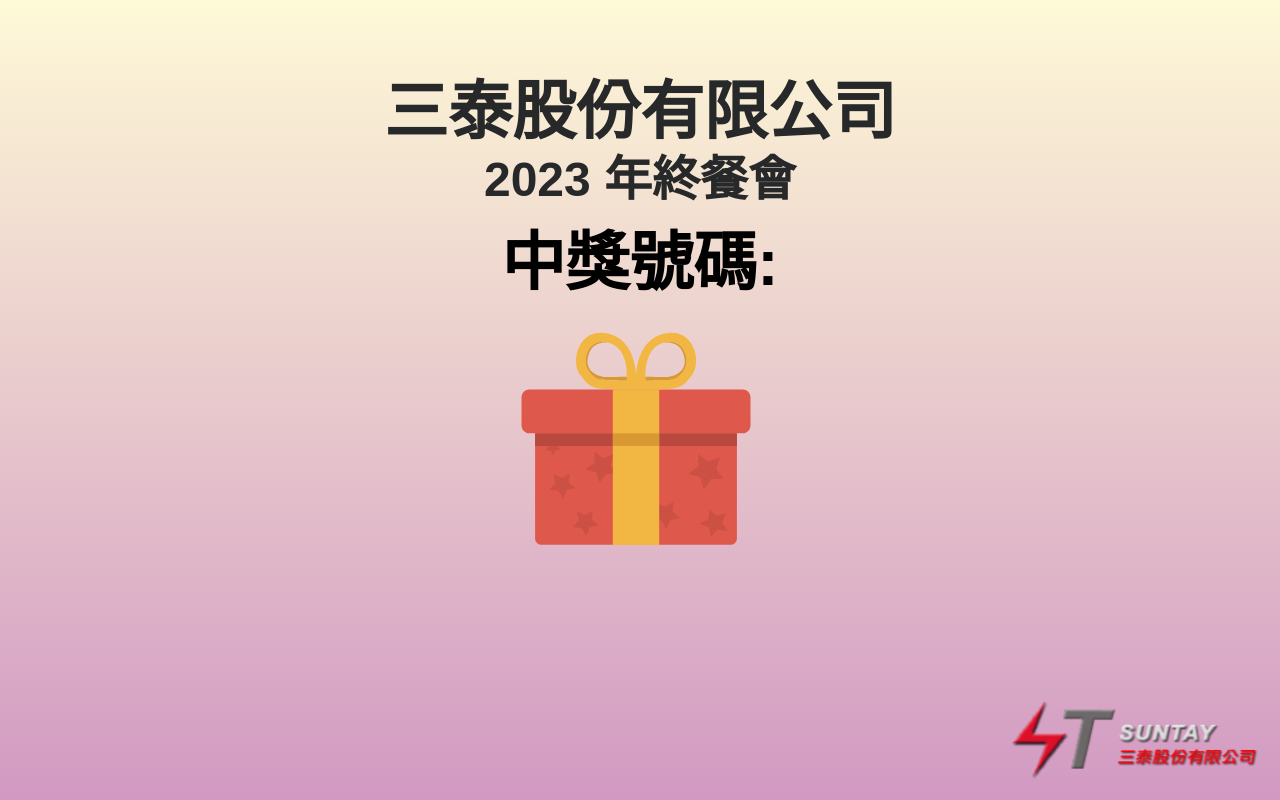
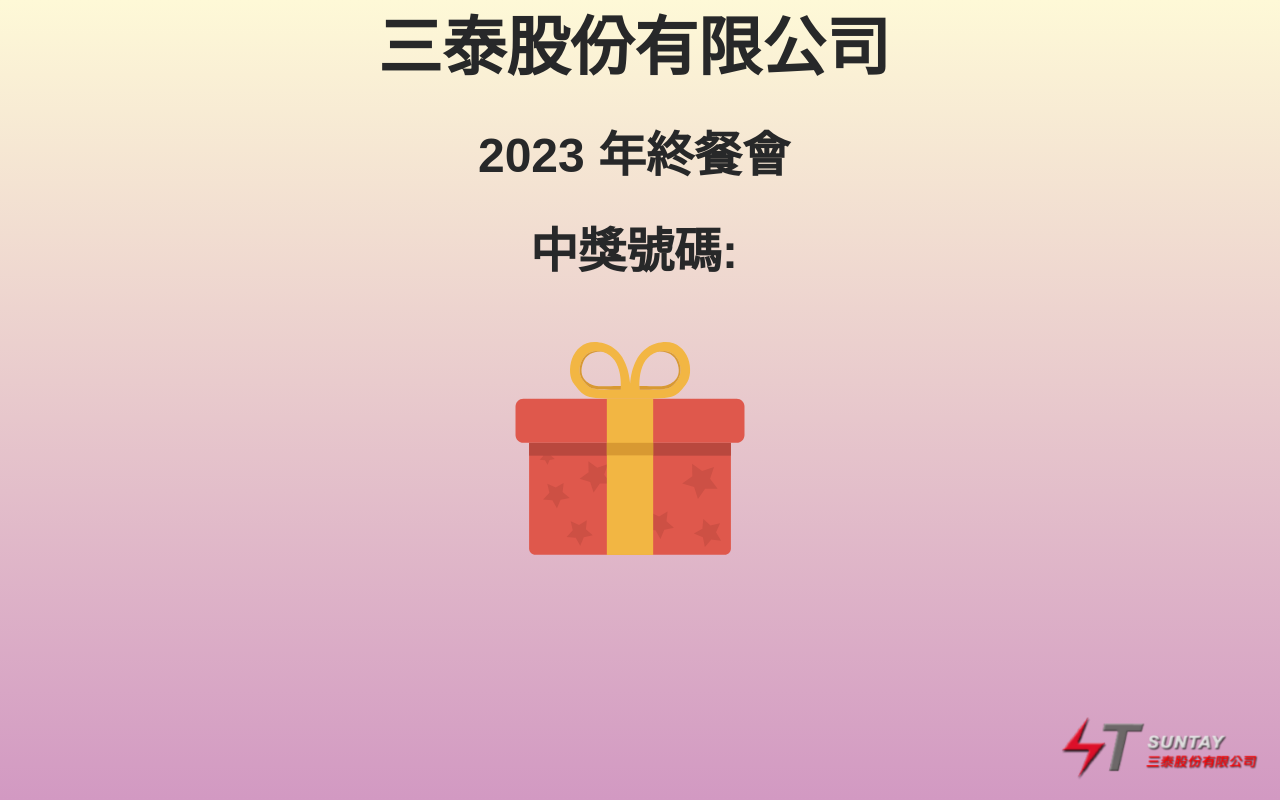
Before and after one commit to waynechang1123/random_picker, a plain HTML site: page index.html in a window 1280 px wide. Drawn offline with nearby package versions, Linux system fonts and the light colour scheme.

Commit message:
Update layout

```diff
--- a/index.html
+++ b/index.html
@@ -1,30 +1,23 @@
 <!DOCTYPE html>
-<html>
+<html lang="en">
   <head>
-  <title>Random Number Generator</title>
+    <meta charset="utf-8" />
+    <meta name="viewport" content="width=device-width, initial-scale=1" />
+    <title>Bootstrap demo</title>
+    <link
+      href="https://cdn.jsdelivr.net/npm/bootstrap@5.3.0/dist/css/bootstrap.min.css"
+      rel="stylesheet"
+      integrity="sha384-9ndCyUaIbzAi2FUVXJi0CjmCapSmO7SnpJef0486qhLnuZ2cdeRhO02iuK6FUUVM"
+      crossorigin="anonymous"
+    />
     <style>
-    html, body {
+      html,
+      body {
         height: 100%;
-      margin: 0;
-      padding: 0;
-      display: flex;
-      justify-content: center;
-      align-items: center;
-      flex-direction: column; /* 讓元素在垂直方向排列 */
 
         background-image: linear-gradient(to top, #d299c2 0%, #fef9d7 100%);
         font-family: Arial, sans-serif; /* 使用 Arial 字體，如果沒有此字體則使用 sans-serif 作為備用字體 */
       }
-    #refreshIcon {
-      cursor: pointer;
-      margin-bottom: 20px; /* 圖示與隨機數字之間的間距 */
-      width: auto; /* 設定 SVG 圖檔的寬度為自動調整 */
-      height: auto; /* 設定 SVG 圖檔的高度為自動調整 */
-      max-width: 100%; /* 最大寬度為父元素的寬度 */
-      max-height: 100%; /* 最大高度為父元素的高度 */
-      transition: transform 0.3s ease; /* 加入移動的過渡效果 */
-    }
-
 
       /* 定義點擊後的晃動動畫 */
       @keyframes swing {
@@ -50,15 +43,7 @@
         animation: swing 0.5s ease;
       }
 
-     #randomNumber {
-      font-size: 8vh;
-      font-weight: bold; /* 設定粗體 */
-    }
-
       #company {
-      position: fixed; /* 設定為固定位置 */
-      top: 50px; /* 距離上方的距離為 50px */
-      padding: 10px; /* 加上一些內間 */
         width: 100%; /* 橫向寬度 100% */
         text-align: center; /* 文字置中 */
         font-weight: bold; /* 粗體 */
@@ -66,49 +51,103 @@
         color: #272829;
       }
       #activity {
-      position: fixed; /* 設定為固定位置 */
-      top: 50px; /* 距離上方的距離為 50px */
-      padding: 10px; /* 加上一些內間 */
         width: 100%; /* 橫向寬度 100% */
         text-align: center; /* 文字置中 */
         font-weight: bold; /* 粗體 */
         font-size: 6vh;
         color: #272829;
-      margin-top: 10vh; /* 上方間距為 20px */
+      }
+      #randomNumber {
+        width: 100%; /* 橫向寬度 100% */
+        text-align: center; /* 文字置中 */
+        font-weight: bold; /* 粗體 */
+        font-size: 6vh;
+        color: #272829;
+      }
+      #refreshIcon {
+        cursor: pointer;
+        width: auto; /* 設定 SVG 圖檔的寬度為自動調整 */
+        height: auto; /* 設定 SVG 圖檔的高度為自動調整 */
+        max-width: 100%; /* 最大寬度為父元素的寬度 */
+        max-height: 100%; /* 最大高度為父元素的高度 */
+        transition: transform 0.3s ease; /* 加入移動的過渡效果 */
       }
       #company-logo {
         position: fixed; /* 設定為固定位置 */
         bottom: 20px; /* 距離底部的距離為 20px */
         right: 20px; /* 距離右邊的距離為 20px */
-      width: 250px; /* 圖片寬度 */
+        width: 25vh; /* 圖片寬度 */
         height: auto; /* 圖片高度自動調整 */
       }
     </style>
   </head>
+
   <body>
+    <div class="container">
+      <div class="row">
+        <div class="col-lg-12 pe-4 mb-4">
           <div id="company">三泰股份有限公司</div>
+        </div>
+      </div>
+      <div class="row">
+        <div class="col-lg-12 pe-4 mb-4">
           <div id="activity">2023 年終餐會</div>
-  <div id="randomNumber">中獎號碼:  </div>
-  <img id="company-logo" src="logo.png" alt="Company Logo">
-  <img id="refreshIcon" src="gift.svg" onclick="generateRandomNumber()" alt="Refresh Icon">
+        </div>
+      </div>
+      <div class="row">
+        <div class="col-lg-12 pe-4 mb-4">
+          <div id="randomNumber">中獎號碼:</div>
+        </div>
+      </div>
+      <div class="row">
+        <div class="col-lg-12 pe-4 mb-4 text-center">
+          <img
+            id="refreshIcon"
+            src="gift.svg"
+            onclick="generateRandomNumber()"
+            alt="Refresh Icon"
+          />
+        </div>
+      </div>
+      <div class="row">
+        <div class="col-lg-12 pe-4 mb-4">
+          <img id="company-logo" src="Logo.png" alt="Company Logo" />
+        </div>
+      </div>
+      <audio id="clickSound">
+        <source src="shake_small_box.mp3" type="audio/mpeg" />
+        Your browser does not support the audio element.
+      </audio>
+      <audio id="after_clickSound">
+        <source src="poka.mp3" type="audio/mpeg" />
+        Your browser does not support the audio element.
+      </audio>
 
       <script>
         function generateRandomNumber() {
+          var clickSound = document.getElementById("clickSound");
+          clickSound.play();
+
           var randomNumber = Math.floor(Math.random() * 131);
-      document.getElementById("randomNumber").innerHTML = "中獎號碼: " + randomNumber;
+          document.getElementById("randomNumber").innerHTML =
+            "中獎號碼: " + randomNumber;
 
           // 在點擊後為圖示添加 'clicked' class 以啟動動畫效果
           document.getElementById("refreshIcon").classList.add("clicked");
 
           // 0.5秒後移除 'clicked' class 以便下一次動畫
-      setTimeout(function(){
+          setTimeout(function () {
             document.getElementById("refreshIcon").classList.remove("clicked");
-      }, 500);
+          }, 1000);
+          clickSound.onended = function () {
+            var after_clickSound = document.getElementById("after_clickSound");
+            after_clickSound.play();
+          };
         }
 
         // 計算並設定 SVG 圖檔的大小
-    window.addEventListener('load', function() {
-      var refreshIcon = document.getElementById('refreshIcon');
+        window.addEventListener("load", function () {
+          var refreshIcon = document.getElementById("refreshIcon");
           var screenWidth = window.innerWidth;
           var screenHeight = window.innerHeight;
 
@@ -117,12 +156,12 @@
           var iconHeight = screenHeight / 3; // 將螢幕高度分成16等份
 
           // 設定圖示的寬度和高度
-      refreshIcon.style.width = iconWidth + 'px';
-      refreshIcon.style.height = iconHeight + 'px';
+          refreshIcon.style.width = iconWidth + "px";
+          refreshIcon.style.height = iconHeight + "px";
         });
 
-    window.addEventListener('resize', function() {
-      var refreshIcon = document.getElementById('refreshIcon');
+        window.addEventListener("resize", function () {
+          var refreshIcon = document.getElementById("refreshIcon");
           var screenWidth = window.innerWidth;
           var screenHeight = window.innerHeight;
 
@@ -131,9 +170,16 @@
           var iconHeight = screenHeight / 3; // 將螢幕高度分成16等份
 
           // 設定圖示的寬度和高度
-      refreshIcon.style.width = iconWidth + 'px';
-      refreshIcon.style.height = iconHeight + 'px';
+          refreshIcon.style.width = iconWidth + "px";
+          refreshIcon.style.height = iconHeight + "px";
         });
       </script>
+    </div>
+
+    <script
+      src="https://cdn.jsdelivr.net/npm/bootstrap@5.3.0/dist/js/bootstrap.bundle.min.js"
+      integrity="sha384-geWF76RCwLtnZ8qwWowPQNguL3RmwHVBC9FhGdlKrxdiJJigb/j/68SIy3Te4Bkz"
+      crossorigin="anonymous"
+    ></script>
   </body>
 </html>
```
Also changed, not shown: 2 other files. Lines whose indentation alone changed are shown as unchanged.
